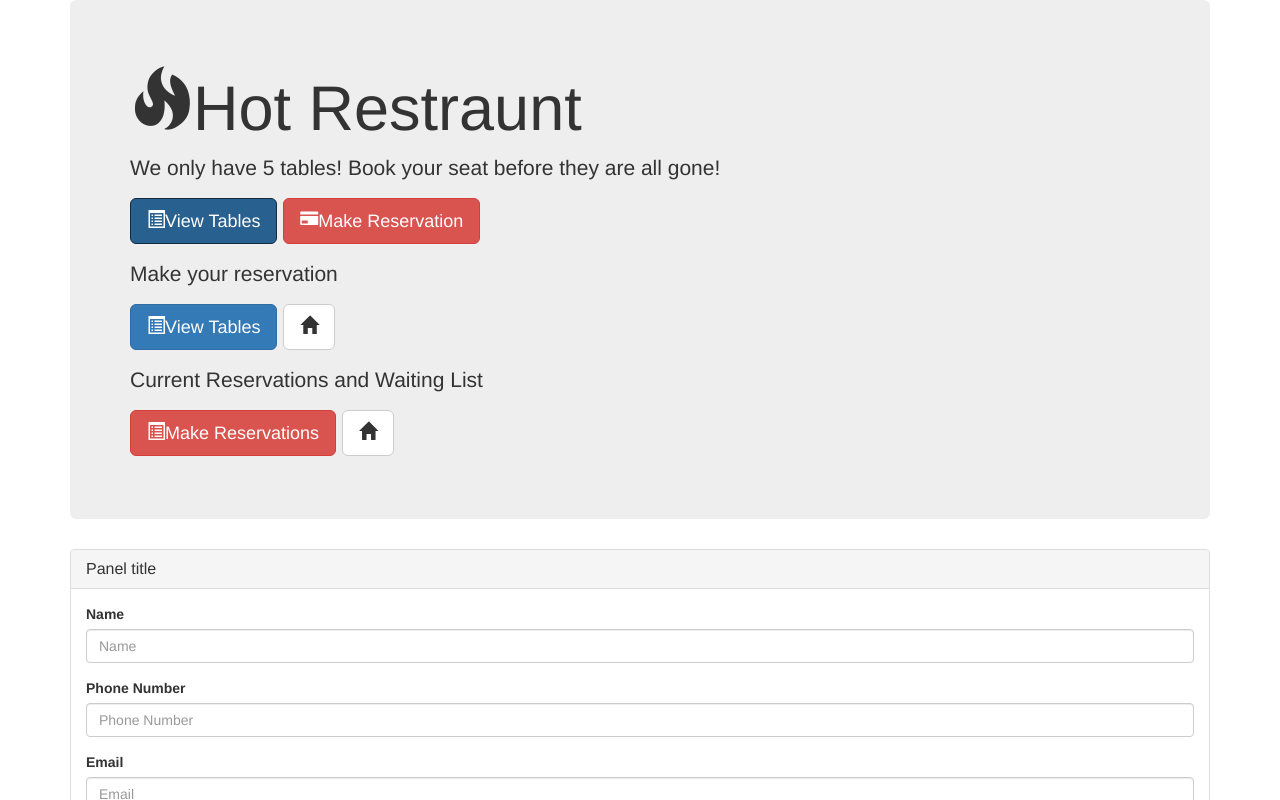
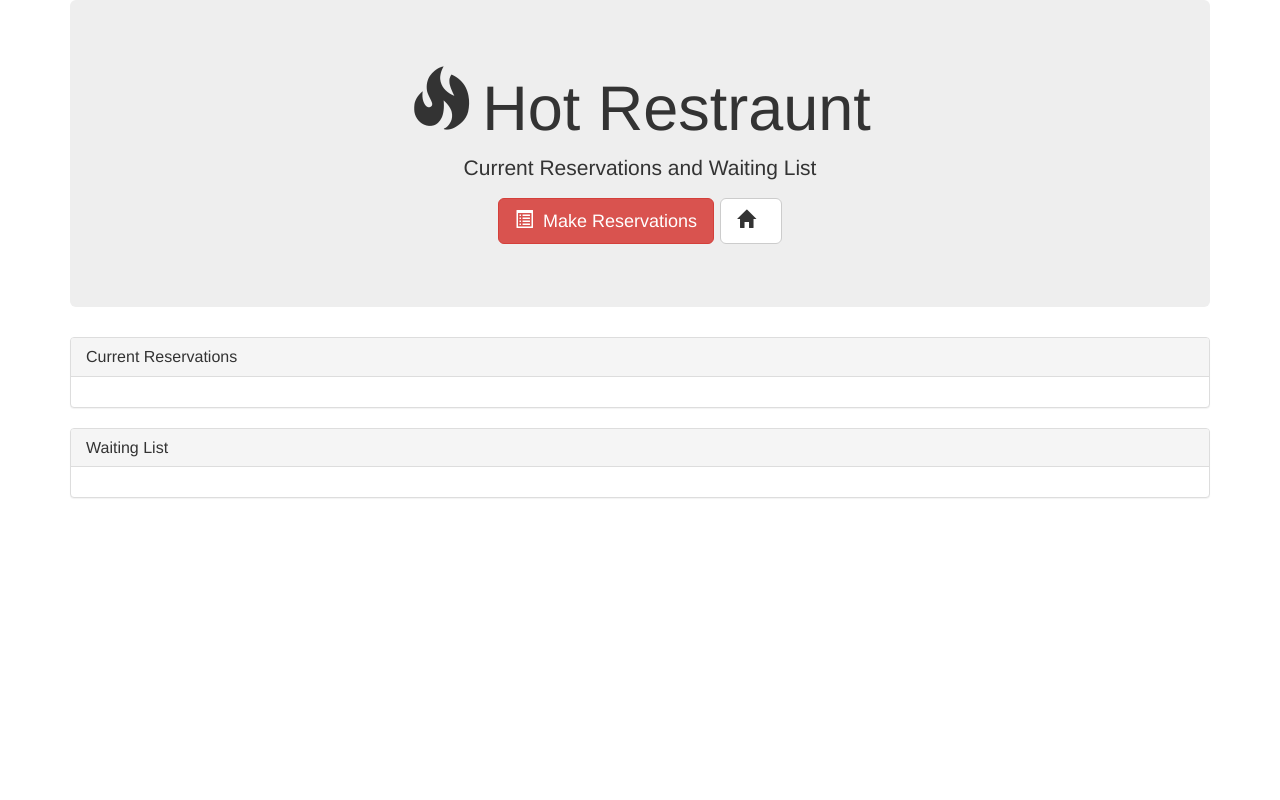
Before and after one commit to MicahIsley/Hot-Restraunt-App, a plain HTML site: page index.html in a window 1280 px wide. Both pictures are taken after a click on the button "View Tables". Shown: the top 800 px of the page. Drawn offline with nearby package versions, Linux system fonts and the light colour scheme.

Commit message:
working front end

```diff
--- a/index.html
+++ b/index.html
@@ -13,18 +13,18 @@
 	  			<h1><span class="glyphicon glyphicon-fire"></span>Hot Restraunt</h1>
 	  				<div id="firstPageHeading">
 		  				<p class="description">We only have 5 tables! Book your seat before they are all gone!</p>
-		 				 <p><a class="btn btn-primary btn-lg" href="#" role="button"><span class="glyphicon glyphicon-list-alt"></span>View Tables</a>
-		 				 <a class="btn btn-danger btn-lg" href="#" role="button"><span class="glyphicon glyphicon-credit-card"></span>Make Reservation</a></p>
+		 				 <p><a class="btn btn-primary btn-lg tables" href="#" role="button"><span class="glyphicon glyphicon-list-alt"></span>View Tables</a>
+		 				 <a class="btn btn-danger btn-lg reservation" href="#" role="button"><span class="glyphicon glyphicon-credit-card"></span>Make Reservation</a></p>
 		 			</div>
-		 			<div id="resvervationHeading">
+		 			<div id="reservationHeading">
 		 				<p class="description">Make your reservation</p>
-		 				<p><a class="btn btn-primary btn-lg" href="#" role="button"><span class="glyphicon glyphicon-list-alt"></span>View Tables</a>
-		 				<a class="btn btn-default btn-lg" href="#" role="button"><span class="glyphicon glyphicon-home"></span></a></p>
+		 				<p><a class="btn btn-primary btn-lg tables" href="#" role="button"><span class="glyphicon glyphicon-list-alt"></span>View Tables</a>
+		 				<a class="btn btn-default btn-lg home" href="#" role="button"><span class="glyphicon glyphicon-home"></span></a></p>
 		 			</div>
 		 			<div id="viewTablesHeading">
 		 				<p class="description">Current Reservations and Waiting List</p>
-		 				<p><a class="btn btn-danger btn-lg" href="#" role="button"><span class="glyphicon glyphicon-list-alt"></span>Make Reservations</a>
-		 				<a class="btn btn-default btn-lg" href="#" role="button"><span class="glyphicon glyphicon-home"></span></a></p>
+		 				<p><a class="btn btn-danger btn-lg reservation" href="#" role="button"><span class="glyphicon glyphicon-list-alt"></span>Make Reservations</a>
+		 				<a class="btn btn-default btn-lg home" href="#" role="button"><span class="glyphicon glyphicon-home"></span></a></p>
 		 			</div>
 			</div>
 			<div id="reservationForm">
@@ -55,7 +55,7 @@
 					</div>
 				</div>
 			</div>
-			<div id="veiwTablesPage">
+			<div id="viewTablesPage">
 				<div class="panel panel-default">
   					<div class="panel-heading">
     					<h3 class="panel-title">Current Reservations</h3>
@@ -70,6 +70,8 @@
 					  <div class="panel-body">
 					  </div>
 				</div>
+			</div>
 		</div>
 	</body>
+	<script type="text/javascript" src="logic.js"></script>
 </html>
--- /dev/null
+++ b/logic.js
@@ -0,0 +1,23 @@
+$(".reservation").click(function(){
+	$("#firstPageHeading").hide();
+	$("#viewTablesPage").hide();
+	$("#viewTablesHeading").hide();
+	$("#reservationForm").show();
+	$("#reservationHeading").show();
+})
+
+$(".tables").click(function(){
+	$("#firstPageHeading").hide();
+	$("#viewTablesPage").show();
+	$("#viewTablesHeading").show();
+	$("#reservationForm").hide();
+	$("#reservationHeading").hide();
+})
+
+$(".home").click(function(){
+	$("#firstPageHeading").show();
+	$("#viewTablesPage").hide();
+	$("#viewTablesHeading").hide();
+	$("#reservationForm").hide();
+	$("#reservationHeading").hide();
+})
--- a/style.css
+++ b/style.css
@@ -0,0 +1,28 @@
+#mainHeading {
+	text-align: center;
+}
+
+.glyphicon {
+	margin-right: 10px;
+}
+
+.description {
+	font-size: 24px;
+	font-weight: bold;
+}
+
+#reservationForm {
+	display: none;
+}
+
+#viewTablesPage {
+	display: none;
+}
+
+#reservationHeading {
+	display: none;
+}
+
+#viewTablesHeading {
+	display: none;
+}
```
